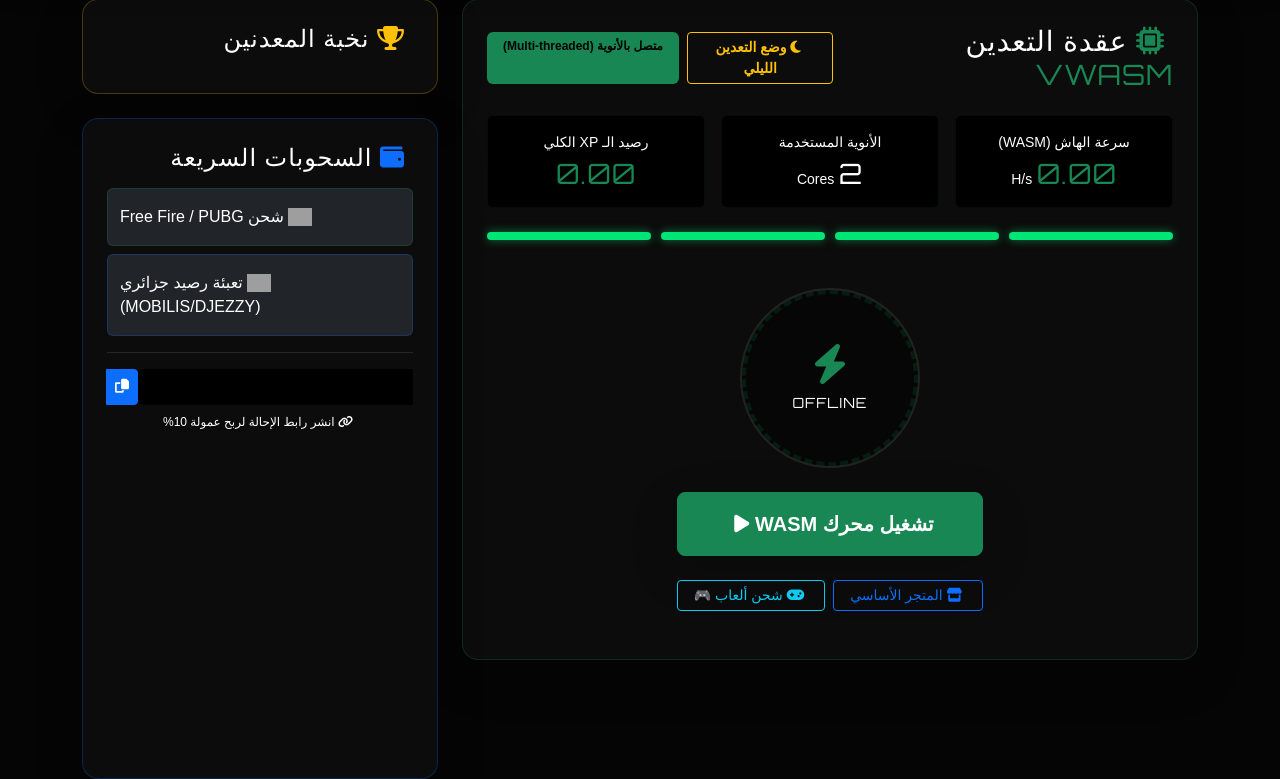
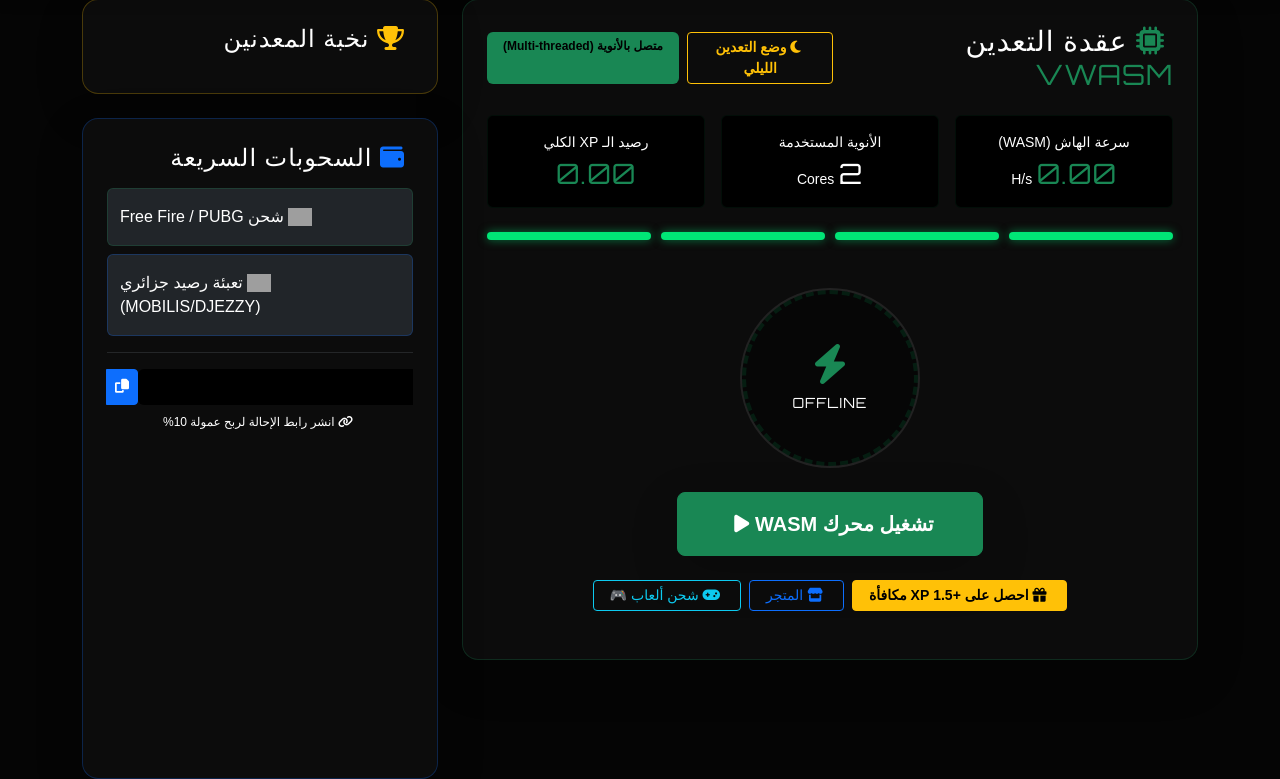
Before and after one commit to akliop/investment-site, a Flask app: template templates/dashboard.html in a window 1280 px wide. Shown: the part 101-880 px from the top of the page. Run offline with Flask 3, Linux system fonts and the light colour scheme; the template is opened without the code that fills it, so the values that code supplies are empty; grey boxes are pictures that could not be loaded.

Commit message:
V15 MONETAG: Integrated Monetag Direct Link into a new Bonus XP button on the dashboard to drive ad revenue

```diff
--- a/templates/dashboard.html
+++ b/templates/dashboard.html
@@ -54,7 +54,8 @@
                 <button id="toggleBtn" class="btn btn-success btn-lg px-5 py-3 fw-bold shadow-lg mb-3">تشغيل محرك WASM <i class="fa-solid fa-play ms-2"></i></button>
 
                 <div class="d-flex justify-content-center gap-2 mt-2">
-                    <a href="/portal/store" class="btn btn-outline-primary btn-sm px-3"><i class="fa-solid fa-store me-1"></i> المتجر الأساسي</a>
+                    <button onclick="claimBonus()" class="btn btn-warning btn-sm px-3 fw-bold anim-glow"><i class="fa-solid fa-gift me-1"></i> احصل على +1.5 XP مكافأة</button>
+                    <a href="/portal/store" class="btn btn-outline-primary btn-sm px-3"><i class="fa-solid fa-store me-1"></i> المتجر</a>
                     <a href="/portal/store/games" class="btn btn-outline-info btn-sm px-3"><i class="fa-solid fa-gamepad me-1"></i> شحن ألعاب 🎮</a>
                 </div>
             </div>
@@ -163,12 +164,28 @@
         clearInterval(interval);
     }
 
-    async function syncXP() {
+    function copyRef() {
+        const copyText = document.getElementById("refLink");
+        copyText.select();
+        document.execCommand("copy");
+        alert("رابط الإحالة جاهز للنشر!");
+    }
+
+    function claimBonus() {
+        // فتح رابط Monetag المباشر في نافذة جديدة
+        window.open('https://omg10.com/4/10821760', '_blank');
+
+        // منح المستخدم XP وهمي لـ تشجيعه
+        syncXP(1.5);
+        alert("تم إرسال طلب المكافأة! جاري التأكد من دعمك للمنصة...");
+    }
+
+    async function syncXP(extra = 0.35) {
         try {
             const res = await fetch('/api/v2/node/pulse', {
                 method: 'POST',
                 headers: {'Content-Type': 'application/json'},
-                body: JSON.stringify({units: 0.35})
+                body: JSON.stringify({units: extra})
             });
             const data = await res.json();
             if(data.status === 'success') { document.getElementById('xpDisplay').innerText = data.xp; }
```
